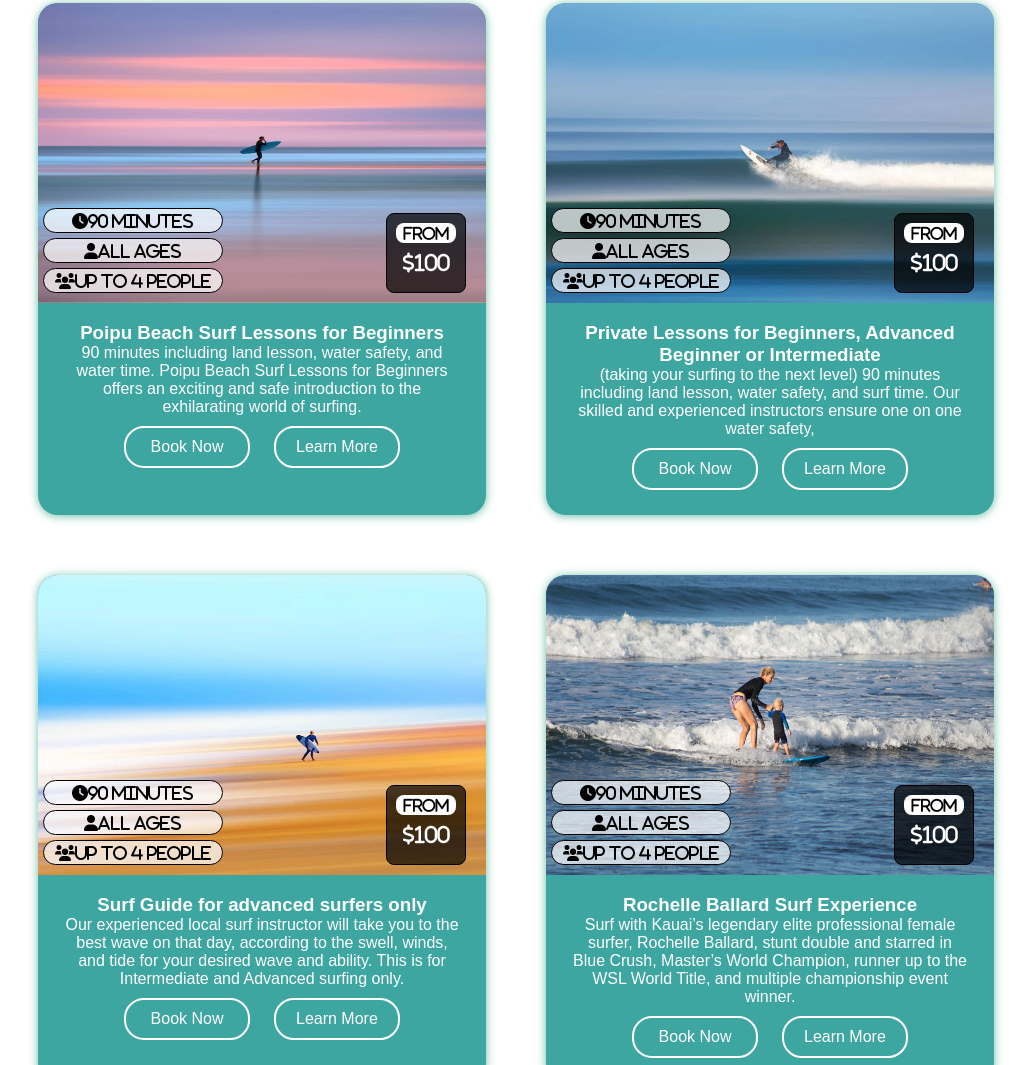
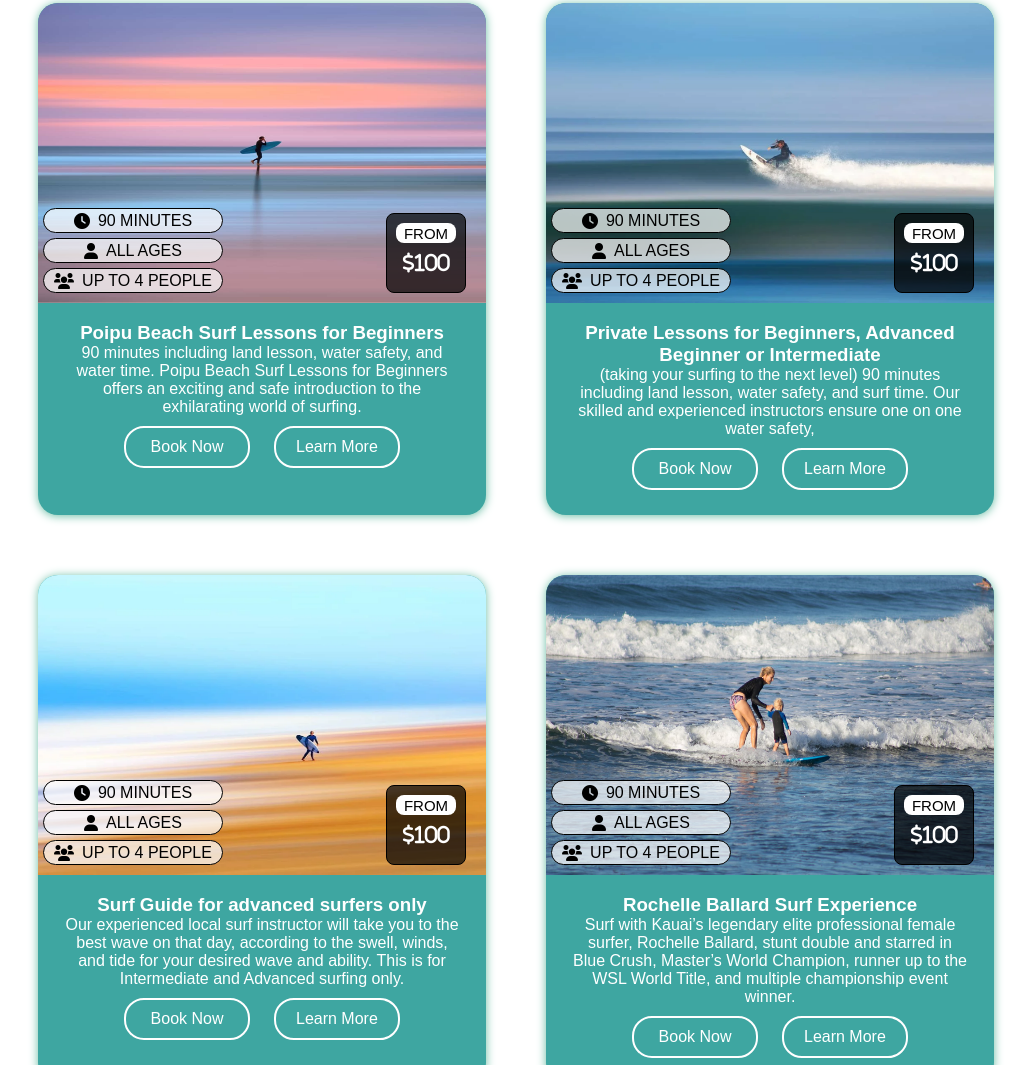
Before and after one commit to JnOlivera/surf, a plain HTML site: page index.html in a window 1280 px wide. Shown: the part 477-1542 px from the top of the page, without its empty margins (124-1155 px from the left). Drawn offline with Linux system fonts and the light colour scheme.

Commit message:
Se arreglan cards

```diff
--- a/css/style.css
+++ b/css/style.css
@@ -223,6 +223,8 @@ width: 30%;
 .from-text{
   width: 60px;
   height: 20px;
+  font-family: 'Fink Sands', sans-serif;
+  font-weight:normal;
   color: #000;
   display: flex;
   align-items: center;
@@ -233,3 +235,9 @@ width: 30%;
   margin-top: -10px;
   margin-bottom: 10px;
 }
+
+.p-icons{
+  font-family: 'Fink Sands', sans-serif;
+  font-weight:normal;
+  margin-left: 8px;
+}
--- a/index.html
+++ b/index.html
@@ -28,15 +28,15 @@
       <div class="card card2 servicios-div">
         <figure class="figure-container">
           <div class="overlay-icons">
-            <i class="fas fa-clock time-icon">90 minutes</i>
-            <i class="fas fa-user ages-icon">All ages</i>
-            <i class="fas fa-users people-icon">Up to 4 people</i>
+            <i class="fas fa-clock time-icon"><p class="p-icons">90 MINUTES</p></i>
+            <i class="fas fa-user ages-icon"><p class="p-icons">ALL AGES</p></i>
+            <i class="fas fa-users people-icon"><p class="p-icons">UP TO 4 PEOPLE</p></i>
 
           </div>
 
           <img src="./photos/foto1.png" />
           <div class="dollar-icon">
-          <p class="from-text">From</p>
+          <p class="from-text">FROM</p>
           <i class="fas fa-dollar-sign">100</i>
           </div>
         </figure>
@@ -56,16 +56,16 @@
       <div class="card card2 servicios-div">
         <figure class="figure-container">
           <div class="overlay-icons">
-            <i class="fas fa-clock time-icon">90 minutes</i>
-            <i class="fas fa-user ages-icon">All ages</i>
-            <i class="fas fa-users people-icon">Up to 4 people</i>
+            <i class="fas fa-clock time-icon"><p class="p-icons">90 MINUTES</p></i>
+            <i class="fas fa-user ages-icon"><p class="p-icons">ALL AGES</p></i>
+            <i class="fas fa-users people-icon"><p class="p-icons">UP TO 4 PEOPLE</p></i>
 
           </div>
 
           <img src="./photos/foto2.png" />
 
           <div class="dollar-icon">
-            <p class="from-text">From</p>
+            <p class="from-text">FROM</p>
             <i class="fas fa-dollar-sign">100</i>
             </div>
         </figure>
@@ -86,14 +86,15 @@
       <div class="card card2 servicios-div">
         <figure class="figure-container">
           <div class="overlay-icons">
-            <i class="fas fa-clock time-icon">90 minutes</i>
-            <i class="fas fa-user ages-icon">All ages</i>
-            <i class="fas fa-users people-icon">Up to 4 people</i>
+            <i class="fas fa-clock time-icon"><p class="p-icons">90 MINUTES</p></i>
+            <i class="fas fa-user ages-icon"><p class="p-icons">ALL AGES</p></i>
+            <i class="fas fa-users people-icon"><p class="p-icons">UP TO 4 PEOPLE</p></i>
+
 
           </div>
           <img src="./photos/foto3.png" />
           <div class="dollar-icon">
-            <p class="from-text">From</p>
+            <p class="from-text">FROM</p>
             <i class="fas fa-dollar-sign">100</i>
             </div>
         </figure>
@@ -113,15 +114,16 @@
       <div class="card card2 servicios-div">
         <figure class="figure-container">
           <div class="overlay-icons">
-            <i class="fas fa-clock time-icon">90 minutes</i>
-            <i class="fas fa-user ages-icon">All ages</i>
-            <i class="fas fa-users people-icon">Up to 4 people</i>
+            <i class="fas fa-clock time-icon"><p class="p-icons">90 MINUTES</p></i>
+            <i class="fas fa-user ages-icon"><p class="p-icons">ALL AGES</p></i>
+            <i class="fas fa-users people-icon"><p class="p-icons">UP TO 4 PEOPLE</p></i>
+
 
           </div>
           <img src="./photos/foto4.png" />
 
           <div class="dollar-icon">
-            <p class="from-text">From</p>
+            <p class="from-text">FROM</p>
             <i class="fas fa-dollar-sign">100</i>
             </div>
         </figure>
```
